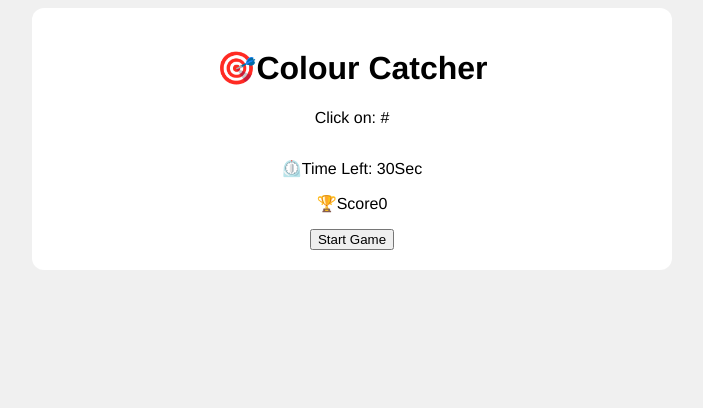
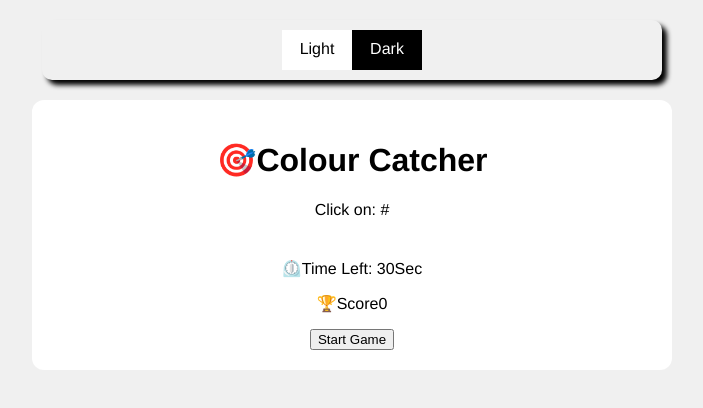
Before and after one commit to Anshulup84/colorCatcher, a plain HTML site: page index.html in a window 1280 px wide. Shown: the whole page, without its empty margins (288-991 px from the left). Drawn offline with Linux system fonts and the light colour scheme.

Commit message:
dark mode function completed

```diff
--- a/index.html
+++ b/index.html
@@ -11,7 +11,8 @@
 
 <body>
     <div id="mode">
-
+        <div id="light">Light</div>
+        <div id="dark">Dark</div>
     </div>
     <div class="game-container">
         <h1>🎯Colour Catcher</h1>
--- a/script.js
+++ b/script.js
@@ -59,7 +59,6 @@ function handleClick(clickedColor) {
 
 function startGame() {
 
-
   score = 0;
   time = 30;
   scoreDisplay.textContent = score;
@@ -75,3 +74,25 @@ function startGame() {
     }
   }, 1000);
 }
+
+let darkButton = document.getElementById("dark")
+let lightButton = document.getElementById("light")
+
+lightButton.addEventListener('click', lightMode)
+darkButton.addEventListener('click',darkMode)
+
+function lightMode () {
+  document.body.style.backgroundColor = "#f0f0f0";
+  let gc = document.querySelector(".game-container")
+  gc.style.backgroundColor = "white"
+  gc.style.color = 'black'
+  document.getElementById("mode").style.boxShadow = "5px 5px 5px black"
+}
+
+function darkMode () {
+  document.body.style.backgroundColor = "#333333";
+  let gc = document.querySelector(".game-container")
+  gc.style.backgroundColor = "black"
+  gc.style.color = 'white'
+  document.getElementById("mode").style.boxShadow = "5px 5px 5px white"
+}
--- a/style.css
+++ b/style.css
@@ -15,7 +15,10 @@ body{
 
 .color-grid{
     display: grid;
-
+    grid-template-columns: repeat(4,60px);
+    gap: 10px;
+    justify-content: center;
+    margin: 20px 10px;
 }
 
 .color-box{
@@ -25,3 +28,37 @@ body{
     border-radius: 8px;
     border: 2px solid #ccc;
 }
+
+#mode{
+    display: flex;
+    justify-content: center;
+    align-items: center;
+    margin: auto;
+    box-shadow: 5px 5px 5px black;
+    padding: 10px;
+    width: 600px;
+    border-radius: 10px;
+    margin-top: 20px;
+    margin-bottom: 20px;
+}
+
+#dark, #light{
+    width: 50px;
+    height: 20px;
+    padding: 10px;
+    text-align: center;
+}
+
+#dark, #light:hover{
+    cursor: pointer;
+}
+
+#dark {
+    background-color: black;
+    color: white;
+}
+
+#light{
+    background-color: white;
+    color: black;
+}
```
